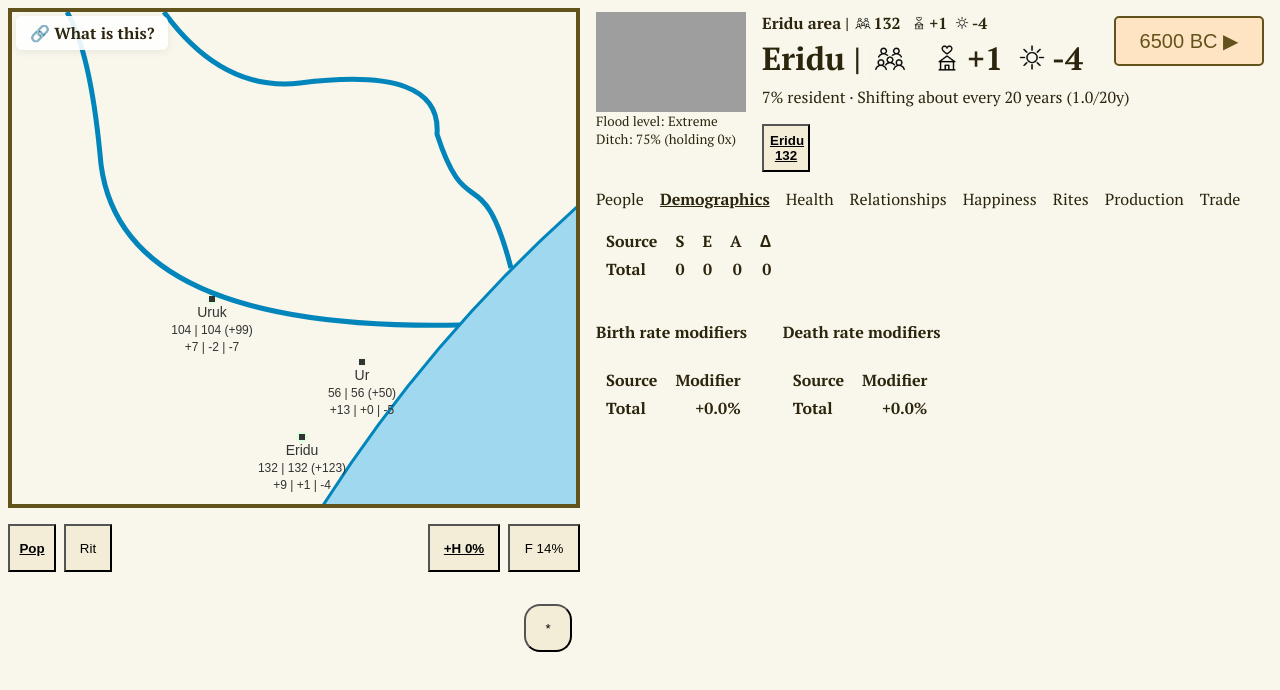
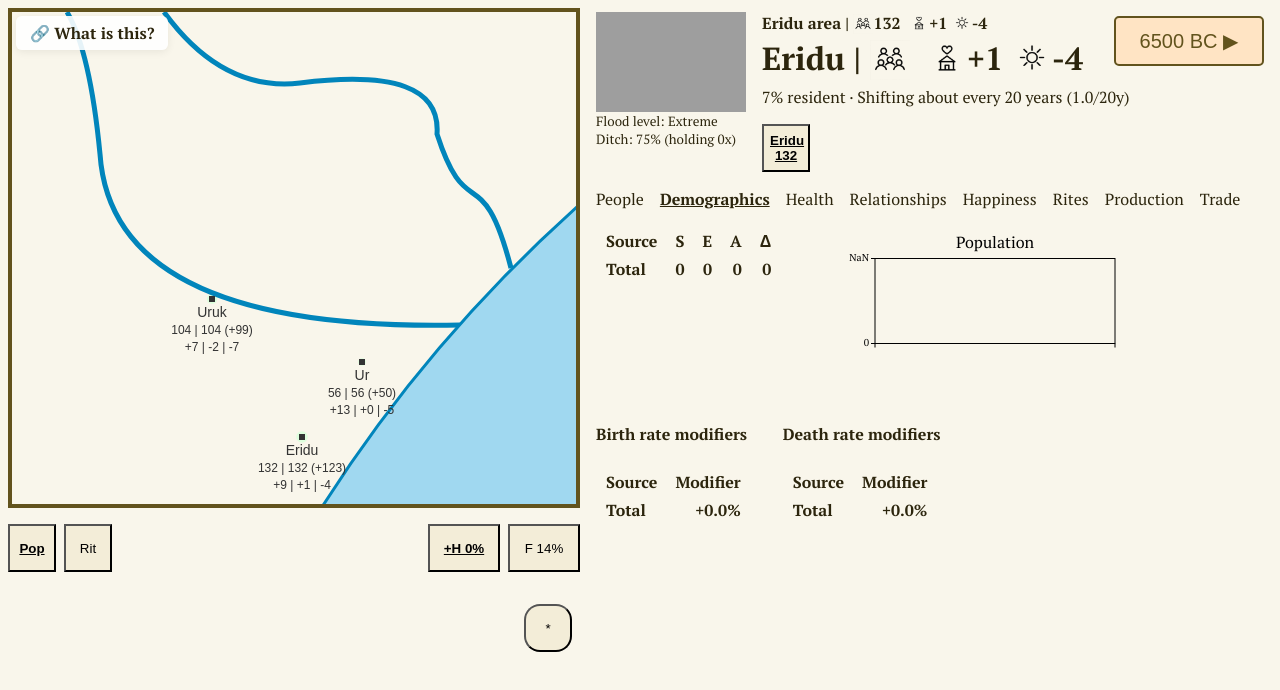
Before and after one commit to dmandelin/world2, a SvelteKit app: page / in a window 1280 px wide. Both pictures are taken after a click on the button "Demographics". Shown: the top 690 px of the page. Built offline with nearby package versions, Linux system fonts and the light colour scheme; grey boxes are pictures that could not be loaded.

Commit message:
Population graph on settlement demographics panel.

```diff
--- a/src/components/SettlementDemographics.svelte
+++ b/src/components/SettlementDemographics.svelte
@@ -1,16 +1,34 @@
-<script>
+<script lang="ts">
     import { populationChangeModifierTable, populationChangeTable } from "./tables";
+    import LineGraph from "./LineGraph.svelte";
+    import { PopulationScaler } from "./linegraph";
+    import type { SettlementTimePoint } from "../model/records/timeline";
 
     let { settlement } = $props();
     let table = $derived(populationChangeTable(settlement));
+
     let brModifiers = $derived(populationChangeModifierTable(
         settlement,
         clan => clan.lastPopulationChange.brModifiers,
         clan => clan.lastPopulationChange.brModifier));
+
     let drModifiers = $derived(populationChangeModifierTable(
         settlement,
         clan => clan.lastPopulationChange.drModifiers,
         clan => clan.lastPopulationChange.drModifier));
+
+    let popData = $derived.by(() => {
+        return {
+            title: 'Population',
+            yAxisScaler: new PopulationScaler(),
+            labels: settlement.timeline.map((timePoint: SettlementTimePoint) => timePoint.year.toString()),
+            datasets: [{
+                label: 'Population',
+                data: settlement.timeline.map((timePoint: SettlementTimePoint) => timePoint.population),
+                color: '#666',
+            }]
+        };
+    });
 </script>
 
 <style>
@@ -28,7 +46,7 @@
     }
 </style>
 
-<div style="display: flex">
+<div style="display: flex; gap: 4rem">
     <div>
         <table>
             <thead>
@@ -48,6 +66,9 @@
                 {/each}
             </tbody>
         </table>
+    </div>
+    <div class="graph-container">
+        <LineGraph data={popData} />
     </div>
 </div>
 
--- a/src/components/dtos.ts
+++ b/src/components/dtos.ts
@@ -7,7 +7,7 @@ import { Clan, type ConsumptionCalc } from "../model/people/people";
 import type { PrestigeCalc } from "../model/people/prestige";
 import type { Rites } from "../model/rites";
 import type { Settlement } from "../model/people/settlement";
-import type { TimePoint, Timeline } from "../model/records/timeline";
+import type { SettlementTimePoint, TimePoint, Timeline } from "../model/records/timeline";
 import { TradeGood, TradeGoods } from "../model/trade";
 import type { World } from "../model/world";
 import type { SettlementCluster } from "../model/people/cluster";
@@ -242,6 +242,7 @@ export class SettlementDTO {
     readonly condorcet: CondorcetCalc;
 
     readonly rites: Rites;
+    readonly timeline: Timeline<SettlementTimePoint>;
 
     constructor(settlement: Settlement, readonly cluster: ClusterDTO, readonly world: WorldDTO) {
         this.clans = sortedByKey([...settlement.clans].map(clan =>
@@ -269,6 +270,7 @@ export class SettlementDTO {
         this.movingAverageForcedMigrations = settlement.movingAverageForcedMigrations;
 
         this.rites = settlement.clans.rites.clone();
+        this.timeline = settlement.timeline;
 
         this.condorcet = settlement.clans.condorcetLeader;
     }
--- a/src/model/people/settlement.ts
+++ b/src/model/people/settlement.ts
@@ -12,6 +12,7 @@ import type { FloodLevel } from "../environment/flood";
 import { poisson } from "../lib/distributions";
 import type { Year } from "../records/year";
 import { weightedAverage } from "../lib/modelbasics";
+import { SettlementTimePoint, Timeline } from "../records/timeline";
 
 class DaughterSettlementPlacer {
     readonly places = 12;
@@ -65,6 +66,7 @@ export class Settlement {
     private movingAverageForcedMigrations_: number[] = [];
 
     private lastShiftYear_: Year;
+    readonly timeline = new Timeline<SettlementTimePoint>();
 
     constructor(
         readonly world: World,
@@ -318,4 +320,8 @@ export class Settlement {
         // 2cm per turn (1m/millennium) if full-time resident.
         this.tellHeightInMeters_ += 0.001 * this.world.yearsPerTurn * this.residenceFraction;
     }
+
+    addTimePoint() {
+        this.timeline.add(this.world.year, new SettlementTimePoint(this));
+    }
 }
--- a/src/model/records/timeline.ts
+++ b/src/model/records/timeline.ts
@@ -5,6 +5,7 @@ import { weightedAverage } from "../lib/modelbasics";
 import type { Clan } from "../people/people";
 import type { World } from "../world";
 import type { Year } from "./year";
+import type { Settlement } from "../people/settlement";
 
 export class Timeline<T> {
     private readonly years_: Year[] = [];
@@ -44,6 +45,16 @@ export class ClanTimePoint {
         this.appeal = clan.appeal;
         this.happiness = clan.happinessValue;
         this.averagePrestige = clan.averagePrestige;
+    }
+}
+
+export class SettlementTimePoint {
+    readonly year: Year;
+    readonly population: number;
+
+    constructor(settlement: Settlement) {
+        this.year = settlement.world.year.clone();
+        this.population = settlement.clans.population;
     }
 }
 
--- a/src/model/world.ts
+++ b/src/model/world.ts
@@ -190,7 +190,12 @@ export class World implements NoteTaker {
         // Update timeline.
         if (!noEffect) {
             this.year.advance(this.yearsPerTurn);
+
             this.timeline.add(this.year, new TimePoint(this));
+            for (const settlement of this.allSettlements) {
+                settlement.addTimePoint();
+            }
+
             for (const trend of this.trends) trend.update(this.year);
             this.addNote('$vr$', `Year ${this.year.toString()} begins.`);
         }
```
Also changed, not shown: src/model/plans/backlog.md (+1 -1 lines).
